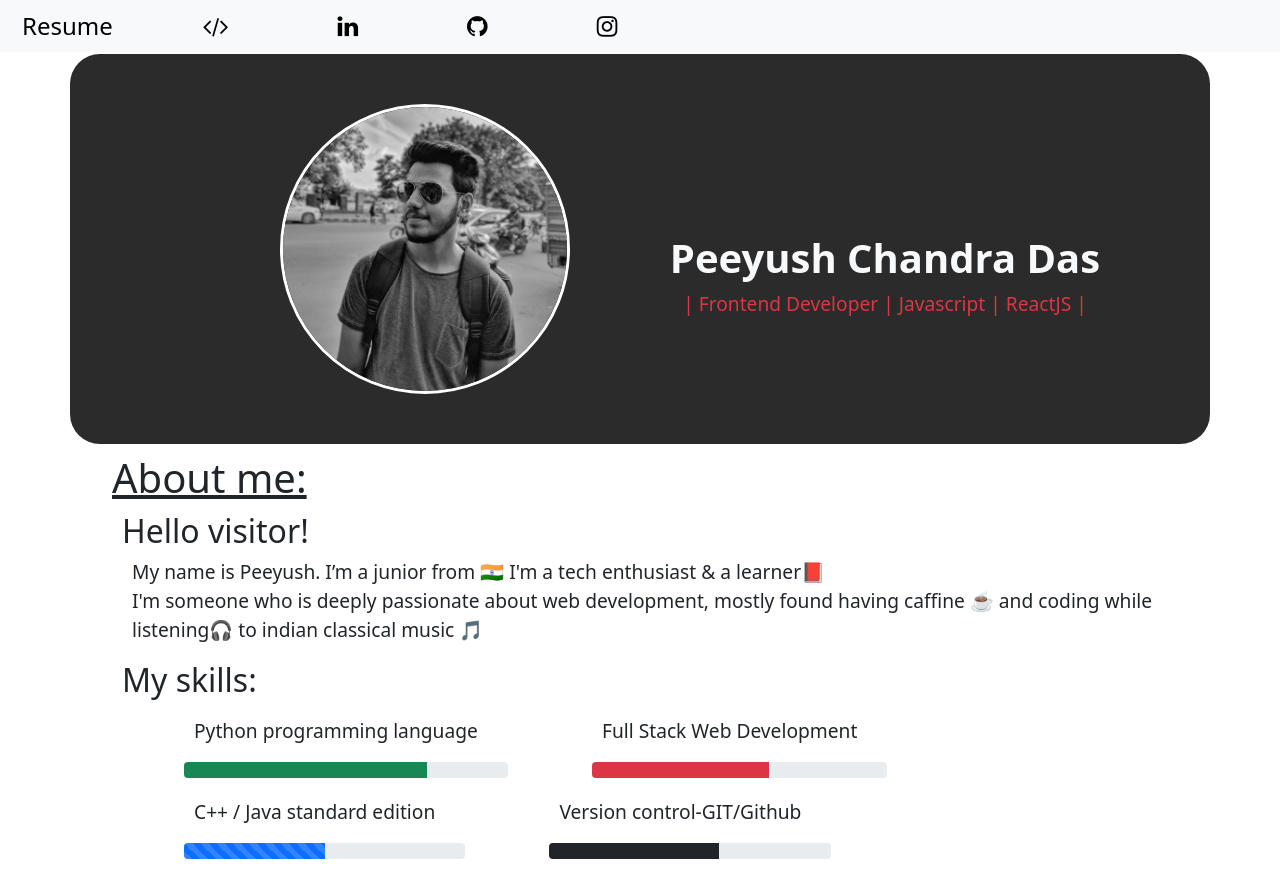
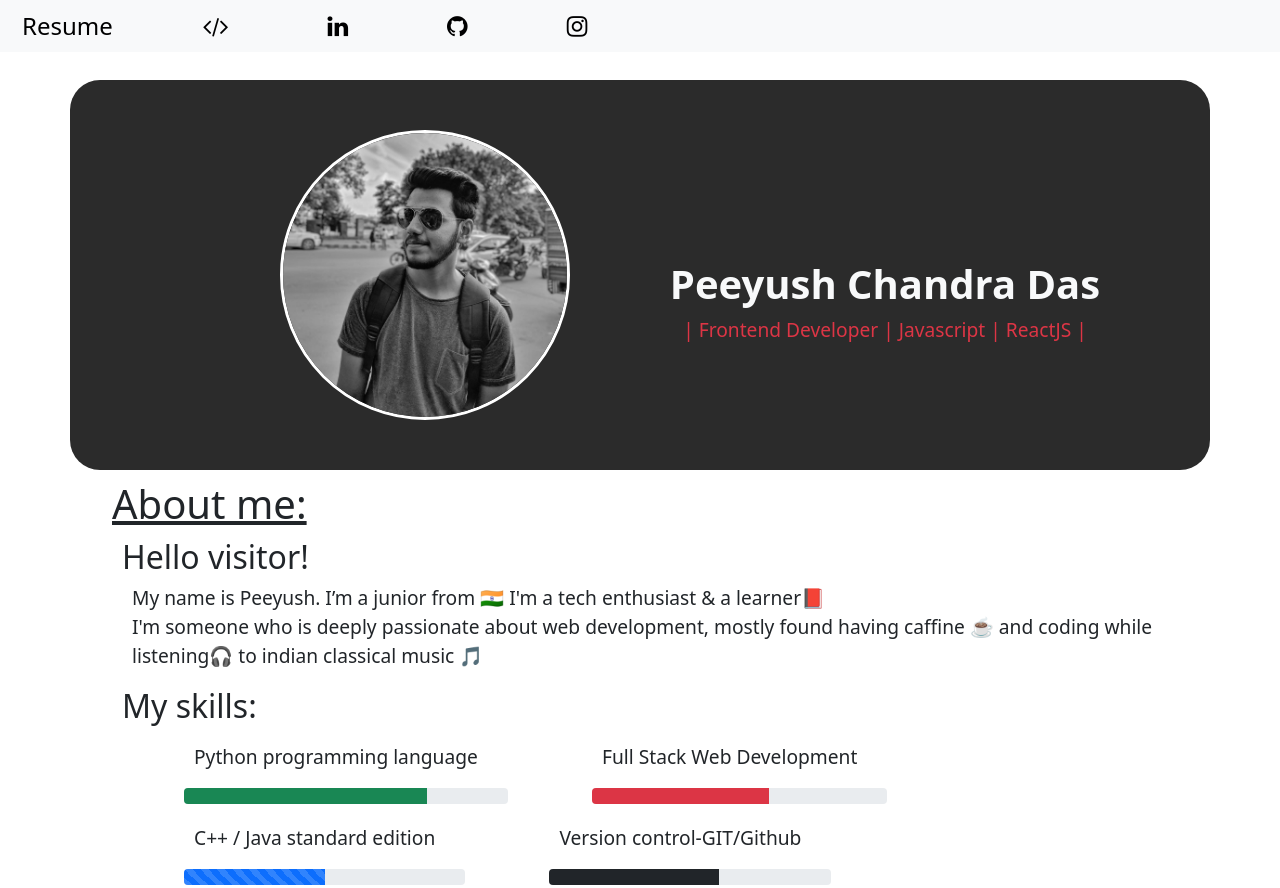
Before and after one commit to PeeyusH27/peeyush_portfolio, a plain HTML site: page index.html in a window 1280 px wide. Shown: the top 888 px of the page. Drawn offline with nearby package versions, Linux system fonts and the light colour scheme.

Commit message:
Response updated

```diff
--- a/portfolio.html
+++ b/index.html
@@ -14,7 +14,7 @@
     <title>Peeyush Chandra Das</title>
 </head>
 <body>
-    <nav class="navbar navbar-expand-lg navbar-light bg-light">
+    <nav class="navbar navbar-expand navbar-light bg-light fixed-top">
         <div class="container-fluid">
           <a class="resume" href="https://drive.google.com/file/d/1m0AUvW0DR9mAqYHuIJCyVQ4ZD-c7VDM_/view?usp=sharing" target="_blank">Resume</a>
 
@@ -35,7 +35,7 @@
         <h1 class="name text-light">
             Peeyush Chandra Das <br>
         </h1>
-        <p class="text-danger">  | Frontend Developer | Javascript | ReactJS | </p>
+        <p class="text-danger intro-text">  | Frontend Developer | Javascript | ReactJS | </p>
       </div>
       </div>
 
--- a/port.css
+++ b/port.css
@@ -13,7 +13,11 @@ body{
     background-color: rgb(43, 43, 43);
     border-radius: 30px;
     padding: 0;
-    margin-top: 2px;
+    margin-top: 80px;
+    text-align: center;
+}
+
+.intro-text{
     text-align: center;
 }
 
@@ -22,7 +26,7 @@ body{
     margin: 4px 19px;
     font-size: x-large;
     color: black;
-    margin-left: 90px;
+    margin-left: 80px;
 }
 
 .fa-code{
```
